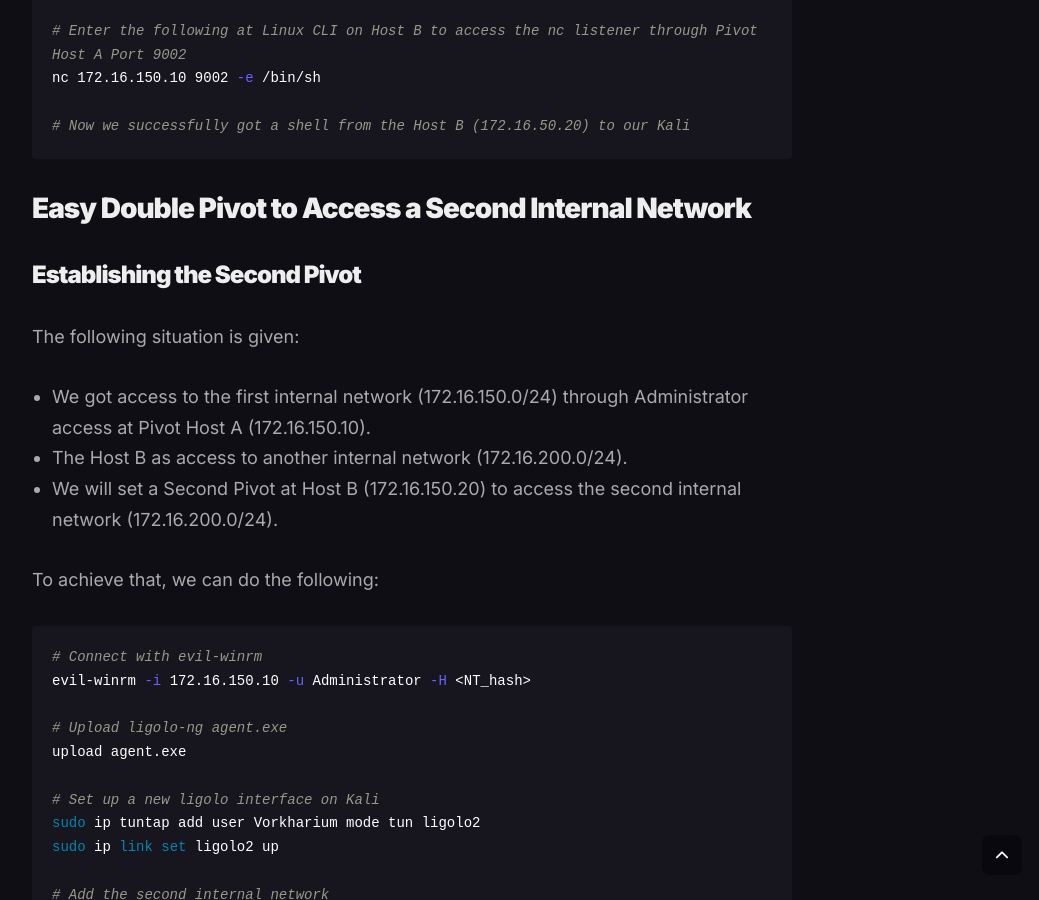
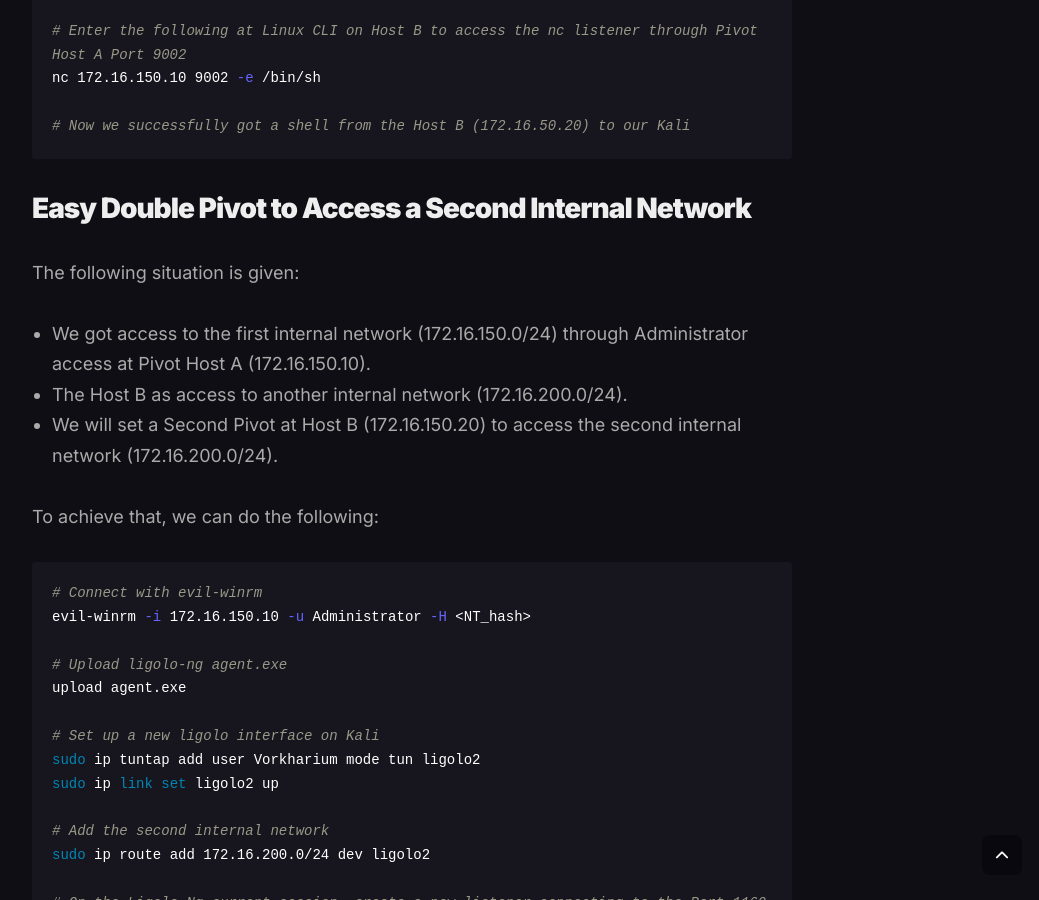
Before and after one commit to Vorkharium/vorkharium.github.io, a Jekyll site: the page built from _posts/2024-10-31-Ligolo-Ng-Cheatsheet.md, in a window 1280 px wide and 900 px high, scrolled down 4290 px. Shown: the whole window, without its empty margins (228-1267 px from the left). Built offline with Jekyll 4.4.1, drawn with Linux system fonts in a browser that asks for light colours; comment, search, counter and statistics services are not loaded.

Commit message:
Update 2024-10-31-Ligolo-Ng-Cheatsheet.md

````diff
--- a/_posts/2024-10-31-Ligolo-Ng-Cheatsheet.md
+++ b/_posts/2024-10-31-Ligolo-Ng-Cheatsheet.md
@@ -125,7 +125,6 @@
 ```
 
 ## Easy Double Pivot to Access a Second Internal Network
-### Establishing the Second Pivot
 The following situation is given:
 - We got access to the first internal network (172.16.150.0/24) through Administrator access at Pivot Host A (172.16.150.10).
 - The Host B as access to another internal network (172.16.200.0/24).
````
